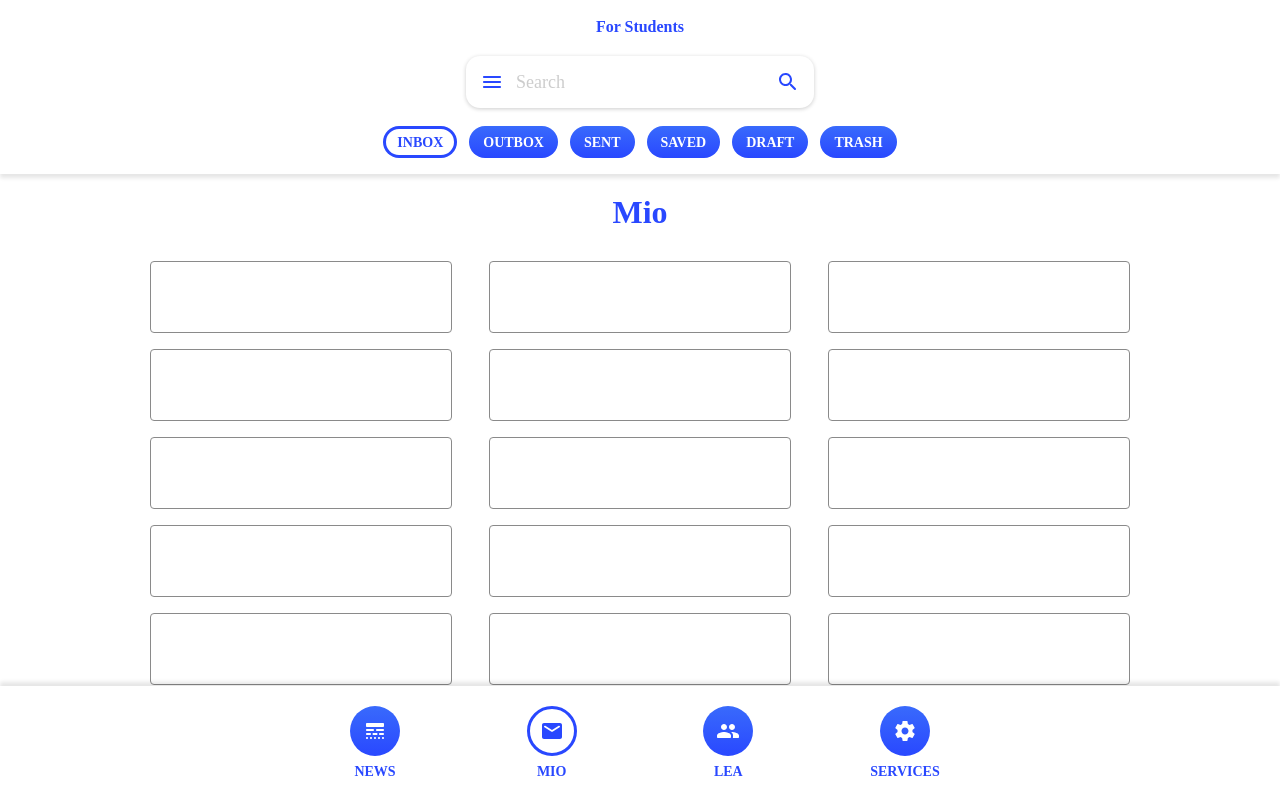
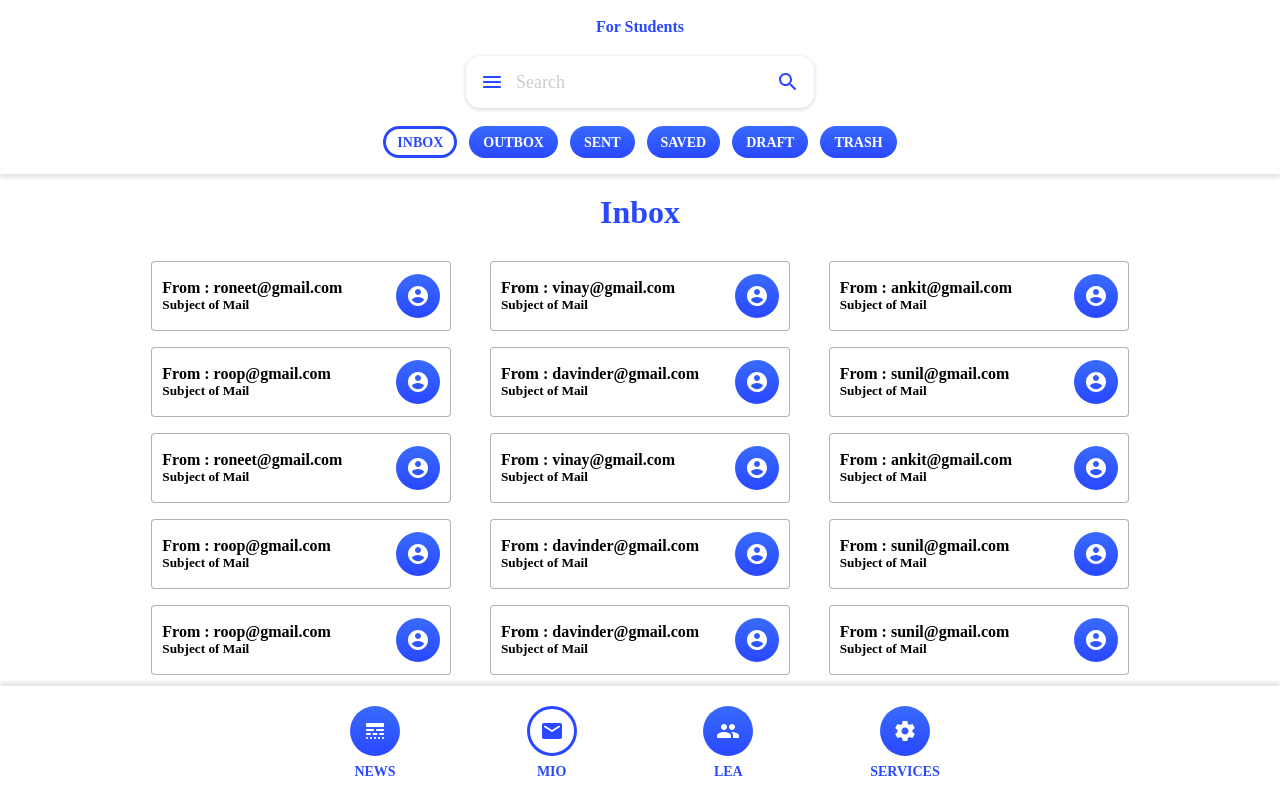
Before and after one commit to roneetkumar/Vue, a Vue app: page /home/mio/inbox in a window 1280 px wide. Shown: the top 798 px of the page. Built offline with nearby package versions, Linux system fonts and the light colour scheme; no server answers; sample sign-in values are in the browser's storage; a web font is replaced by a local one.

Commit message:
update new

```diff
--- /dev/null
+++ b/src/components/lea-page/sections/documents/Courses.vue
@@ -0,0 +1,33 @@
+<template>
+  <div class="courseWrapper">
+    <div class="content">
+      <h1>{{courseName}}</h1>
+    </div>
+    <button>Send</button>
+  </div>
+</template>
+
+<script>
+export default {
+  props: {
+    courseName: String
+  }
+};
+</script>
+
+<style scoped>
+h1 {
+  font-size: 14px;
+}
+
+button {
+  width: 60px;
+  height: 60px;
+  background: var(--colorbg);
+  color: #fff;
+  border-radius: 50%;
+  outline: 0;
+  border: 0;
+  margin-bottom: 20px;
+}
+</style>
--- a/src/components/mio-page/Mio.vue
+++ b/src/components/mio-page/Mio.vue
@@ -33,11 +33,24 @@ export default {
 .mioWrapper ul li {
   width: 100%;
   max-width: 300px;
-  height: 70px;
+  min-height: 70px;
   background: #fff;
   margin: auto;
-  border: 1px solid rgb(138, 138, 138);
+  border: 1px solid rgba(0, 0, 0, 0.3);
   border-radius: 4px;
-  display: inline-block;
+  display: grid;
+  grid-template-columns: max-content 1fr;
+  box-sizing: border-box;
+  padding: 10px;
+  justify-items: right;
+  align-items: center
+}
+
+.mioWrapper ul li svg {
+  border-radius: 50%;
+  float: right;
+  fill: #fff;
+  background: var(--colorbg);
+  padding: 10px;
 }
 </style>
--- a/src/components/mio-page/sections/draft/Draft.vue
+++ b/src/components/mio-page/sections/draft/Draft.vue
@@ -2,13 +2,31 @@
   <div class="mioWrapper">
     <h1>draft</h1>
     <ul>
-      <li v-for="index in 40" :key="index"></li>
+      <li v-for="mail in MioData.draft" :key="mail.id">
+        <div class="mail">
+          <h4>From : {{mail.from}}</h4>
+          <h5>{{mail.subject}}</h5>
+        </div>
+        <UserIcon />
+      </li>
     </ul>
   </div>
 </template>
 
 <script>
-export default {};
+import MioData from "@/data/mio.json";
+import UserIcon from "@/components/icons/UserIcon";
+
+export default {
+  components: {
+    UserIcon
+  },
+  data() {
+    return {
+      MioData
+    };
+  }
+};
 </script>
 
 <style>
--- a/src/components/mio-page/sections/inbox/Inbox.vue
+++ b/src/components/mio-page/sections/inbox/Inbox.vue
@@ -1,14 +1,33 @@
 <template>
   <div class="mioWrapper">
-    <h1 class="heading">mio</h1>
+    <h1 class="heading">Inbox</h1>
     <ul>
-      <li v-for="index in 40" :key="index"></li>
+      <li v-for="mail in MioData.inbox" :key="mail.id">
+        <div class="mail">
+          <h4>From : {{mail.from}}</h4>
+          <h5>{{mail.subject}}</h5>
+        </div>
+        <UserIcon />
+      </li>
     </ul>
   </div>
 </template>
 
 <script>
-export default {};
+import MioData from "@/data/mio.json";
+import UserIcon from "@/components/icons/UserIcon";
+
+export default {
+  components: {
+    UserIcon
+  },
+  data() {
+    return {
+      MioData
+    };
+  },
+  methods: {}
+};
 </script>
 
 <style scoped>
--- a/src/components/mio-page/sections/saved/Saved.vue
+++ b/src/components/mio-page/sections/saved/Saved.vue
@@ -2,13 +2,31 @@
   <div class="mioWrapper">
     <h1>saved</h1>
     <ul>
-      <li v-for="index in 40" :key="index"></li>
+      <li v-for="mail in MioData.saved" :key="mail.id">
+        <div class="mail">
+          <h4>From : {{mail.from}}</h4>
+          <h5>{{mail.subject}}</h5>
+        </div>
+        <UserIcon />
+      </li>
     </ul>
   </div>
 </template>
 
 <script>
-export default {};
+import UserIcon from "@/components/icons/UserIcon";
+import MioData from "@/data/mio.json";
+
+export default {
+  components: {
+    UserIcon
+  },
+  data() {
+    return {
+      MioData
+    };
+  }
+};
 </script>
 
 <style>
--- a/src/components/mio-page/sections/sent/Sent.vue
+++ b/src/components/mio-page/sections/sent/Sent.vue
@@ -2,13 +2,31 @@
   <div class="mioWrapper">
     <h1>sent</h1>
     <ul>
-      <li v-for="index in 40" :key="index"></li>
+      <li v-for="mail in MioData.sent" :key="mail.id">
+        <div class="mail">
+          <h4>To : {{mail.from}}</h4>
+          <h5>{{mail.subject}}</h5>
+        </div>
+        <UserIcon />
+      </li>
     </ul>
   </div>
 </template>
 
 <script>
-export default {};
+import MioData from "@/data/mio.json";
+import UserIcon from "@/components/icons/UserIcon";
+
+export default {
+  components: {
+    UserIcon
+  },
+  data() {
+    return {
+      MioData
+    };
+  }
+};
 </script>
 
 <style>
--- a/src/components/mio-page/sections/trash/Trash.vue
+++ b/src/components/mio-page/sections/trash/Trash.vue
@@ -2,13 +2,31 @@
   <div class="mioWrapper">
     <h1>trash</h1>
     <ul>
-      <li v-for="index in 40" :key="index"></li>
+      <li v-for="mail in MioData.trash" :key="mail.id">
+        <div class="mail">
+          <h4>From : {{mail.from}}</h4>
+          <h5>{{mail.subject}}</h5>
+        </div>
+        <UserIcon />
+      </li>
     </ul>
   </div>
 </template>
 
 <script>
-export default {};
+import MioData from "@/data/mio.json";
+import UserIcon from "@/components/icons/UserIcon";
+
+export default {
+  components: {
+    UserIcon
+  },
+  data() {
+    return {
+      MioData
+    };
+  }
+};
 </script>
 
 <style>
--- a/src/components/side-nav/SideNav.vue
+++ b/src/components/side-nav/SideNav.vue
@@ -45,7 +45,10 @@ export default {
       firebase
         .auth()
         .signOut()
-        .then(() => this.$router.replace("login"));
+        .then(() => {
+          this.$store.state.navOpened = !this.$store.state.navOpened;
+          this.$router.replace("login");
+        });
     }
   }
 };
--- /dev/null
+++ b/src/data/mio.json
@@ -0,0 +1,284 @@
+{
+    "inbox": [
+        {
+            "id": 1,
+            "from": "roneet@gmail.com",
+            "subject": "Subject of Mail",
+            "body": ""
+        },
+        {
+            "id": 2,
+            "from": "vinay@gmail.com",
+            "subject": "Subject of Mail",
+            "body": ""
+        },
+        {
+            "id": 3,
+            "from": "ankit@gmail.com",
+            "subject": "Subject of Mail",
+            "body": ""
+        },
+        {
+            "id": 4,
+            "from": "roop@gmail.com",
+            "subject": "Subject of Mail",
+            "body": ""
+        },
+        {
+            "id": 5,
+            "from": "davinder@gmail.com",
+            "subject": "Subject of Mail",
+            "body": ""
+        },
+        {
+            "id": 6,
+            "from": "sunil@gmail.com",
+            "subject": "Subject of Mail",
+            "body": ""
+        },
+        {
+            "id": 7,
+            "from": "roneet@gmail.com",
+            "subject": "Subject of Mail",
+            "body": ""
+        },
+        {
+            "id": 8,
+            "from": "vinay@gmail.com",
+            "subject": "Subject of Mail",
+            "body": ""
+        },
+        {
+            "id": 9,
+            "from": "ankit@gmail.com",
+            "subject": "Subject of Mail",
+            "body": ""
+        },
+        {
+            "id": 10,
+            "from": "roop@gmail.com",
+            "subject": "Subject of Mail",
+            "body": ""
+        },
+        {
+            "id": 11,
+            "from": "davinder@gmail.com",
+            "subject": "Subject of Mail",
+            "body": ""
+        },
+        {
+            "id": 12,
+            "from": "sunil@gmail.com",
+            "subject": "Subject of Mail",
+            "body": ""
+        },
+        {
+            "id": 13,
+            "from": "roop@gmail.com",
+            "subject": "Subject of Mail",
+            "body": ""
+        },
+        {
+            "id": 14,
+            "from": "davinder@gmail.com",
+            "subject": "Subject of Mail",
+            "body": ""
+        },
+        {
+            "id": 15,
+            "from": "sunil@gmail.com",
+            "subject": "Subject of Mail",
+            "body": ""
+        }
+    ],
+    "outbox": [
+        {
+            "id": 1,
+            "to": "sunil@gmail.com",
+            "subject": "Subject of Mail",
+            "body": ""
+        },
+        {
+            "id": 2,
+            "to": "davinder@gmail.com",
+            "subject": "Subject of Mail",
+            "body": ""
+        },
+        {
+            "id": 3,
+            "to": "ankit@gmail.com",
+            "subject": "Subject of Mail",
+            "body": ""
+        },
+        {
+            "id": 4,
+            "to": "vinay@gmail.com",
+            "subject": "Subject of Mail",
+            "body": ""
+        },
+        {
+            "id": 5,
+            "to": "sunil@gmail.com",
+            "subject": "Subject of Mail",
+            "body": ""
+        },
+        {
+            "id": 6,
+            "to": "shivam@gmail.com",
+            "subject": "Subject of Mail",
+            "body": ""
+        }
+    ],
+    "sent": [
+        {
+            "id": 1,
+            "to": "",
+            "subject": "",
+            "body": "sa"
+        },
+        {
+            "id": 2,
+            "to": "",
+            "subject": "",
+            "body": ""
+        },
+        {
+            "id": 3,
+            "to": "",
+            "subject": "",
+            "body": ""
+        },
+        {
+            "id": 4,
+            "to": "",
+            "subject": "",
+            "body": ""
+        },
+        {
+            "id": 5,
+            "to": "",
+            "subject": "",
+            "body": ""
+        },
+        {
+            "id": 6,
+            "to": "",
+            "subject": "",
+            "body": ""
+        }
+    ],
+    "saved": [
+        {
+            "id": 1,
+            "from": "",
+            "subject": "",
+            "body": ""
+        },
+        {
+            "id": 2,
+            "from": "",
+            "subject": "",
+            "body": ""
+        },
+        {
+            "id": 3,
+            "from": "",
+            "subject": "",
+            "body": ""
+        },
+        {
+            "id": 4,
+            "from": "",
+            "subject": "",
+            "body": ""
+        },
+        {
+            "id": 5,
+            "from": "",
+            "subject": "",
+            "body": ""
+        },
+        {
+            "id": 6,
+            "from": "",
+            "subject": "",
+            "body": ""
+        }
+    ],
+    "draft": [
+        {
+            "id": 1,
+            "from": "",
+            "subject": "",
+            "body": ""
+        },
+        {
+            "id": 2,
+            "from": "",
+            "subject": "",
+            "body": ""
+        },
+        {
+            "id": 3,
+            "from": "",
+            "subject": "",
+            "body": ""
+        },
+        {
+            "id": 4,
+            "from": "",
+            "subject": "",
+            "body": ""
+        },
+        {
+            "id": 5,
+            "from": "",
+            "subject": "",
+            "body": ""
+        },
+        {
+            "id": 6,
+            "from": "",
+            "subject": "",
+            "body": ""
+        }
+    ],
+    "trash": [
+        {
+            "id": 1,
+            "from": "",
+            "subject": "",
+            "body": ""
+        },
+        {
+            "id": 2,
+            "from": "",
+            "subject": "",
+            "body": ""
+        },
+        {
+            "id": 3,
+            "from": "",
+            "subject": "",
+            "body": ""
+        },
+        {
+            "id": 4,
+            "from": "",
+            "subject": "",
+            "body": ""
+        },
+        {
+            "id": 5,
+            "from": "",
+            "subject": "",
+            "body": ""
+        },
+        {
+            "id": 6,
+            "from": "",
+            "subject": "",
+            "body": ""
+        }
+    ]
+}
```
Also changed, not shown: src/components/lea-page/sections/documents/Documents.vue (+42 -3 lines), src/components/mio-page/sections/outbox/Outbox.vue (+20 -2 lines), 7 other files (tests, documents, lock files or other folders).
